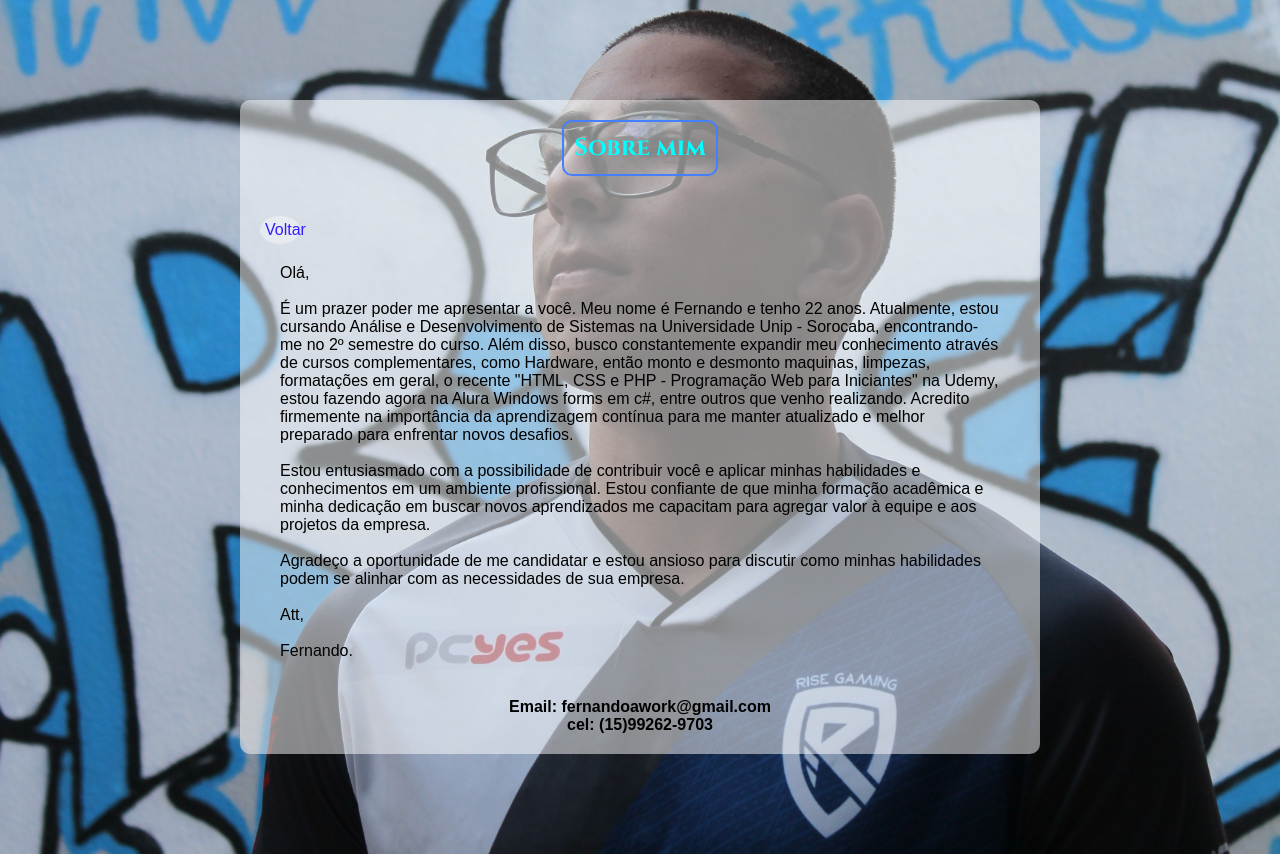
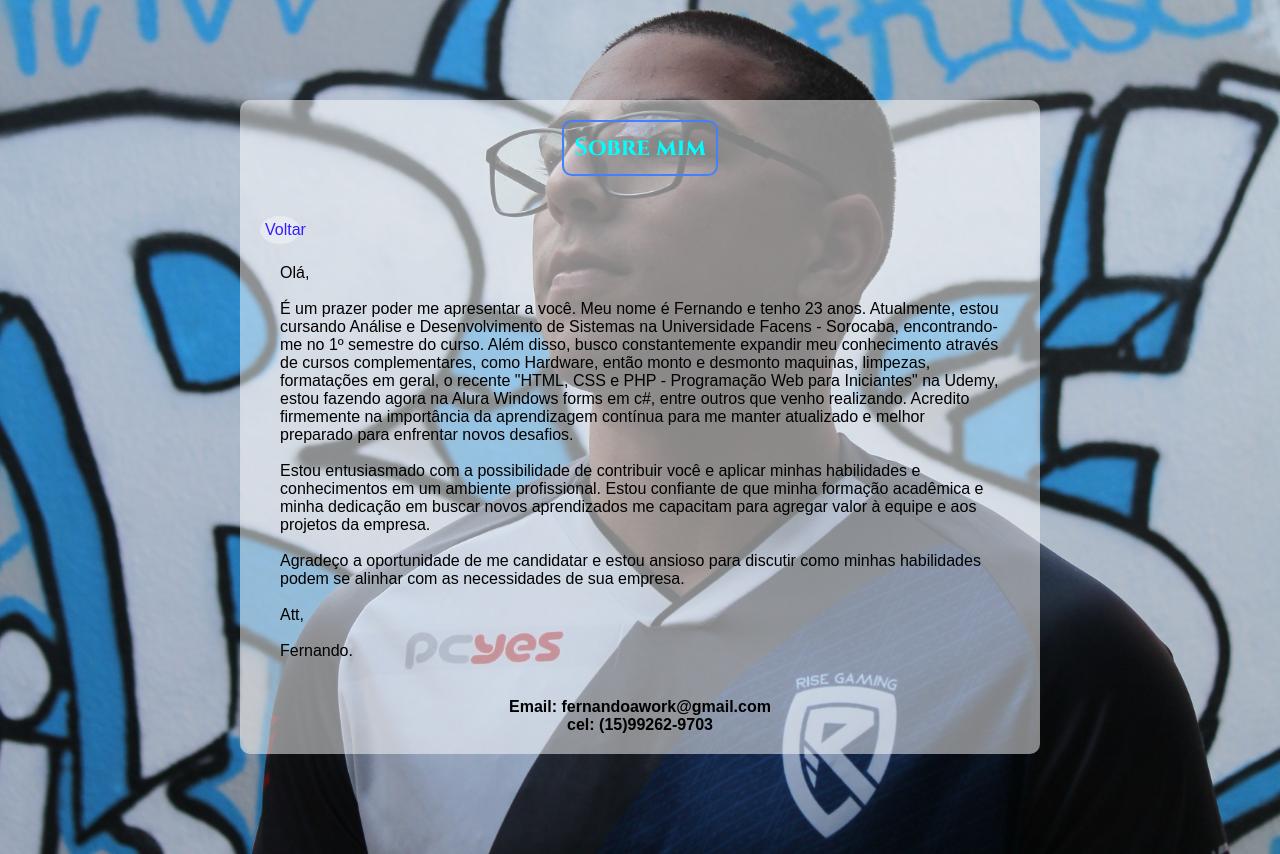
Before and after one commit to FerCodde/portfolio-, a plain HTML site: page aboutme.html in a window 1280 px wide. Drawn offline with Linux system fonts and the light colour scheme; a web font is replaced by a local one.

Commit message:
Update aboutme.html

```diff
--- a/aboutme.html
+++ b/aboutme.html
@@ -12,7 +12,7 @@
         <a href="index.html" class="voltar">Voltar</a>
         <p id="apresentacao">
             Olá,<br><br>
-            É um prazer poder me apresentar a você. Meu nome é Fernando e tenho 22 anos. Atualmente, estou cursando Análise e Desenvolvimento de Sistemas na Universidade Unip - Sorocaba, encontrando-me no 2º semestre do curso. Além disso, busco constantemente expandir meu conhecimento através de cursos complementares, como Hardware, então monto e desmonto maquinas, limpezas, formatações em geral,
+            É um prazer poder me apresentar a você. Meu nome é Fernando e tenho 23 anos. Atualmente, estou cursando Análise e Desenvolvimento de Sistemas na Universidade Facens - Sorocaba, encontrando-me no 1º semestre do curso. Além disso, busco constantemente expandir meu conhecimento através de cursos complementares, como Hardware, então monto e desmonto maquinas, limpezas, formatações em geral,
             o recente "HTML, CSS e PHP - Programação Web para Iniciantes" na Udemy, estou fazendo agora na Alura Windows forms em c#, entre outros que venho realizando. Acredito firmemente na importância da aprendizagem contínua para me manter atualizado e melhor preparado para enfrentar novos desafios.<br><br>
             Estou entusiasmado com a possibilidade de contribuir você e aplicar minhas habilidades e conhecimentos em um ambiente profissional. Estou confiante de que minha formação acadêmica e minha dedicação em buscar novos aprendizados me capacitam para agregar valor à equipe e aos projetos da empresa.<br><br>
             Agradeço a oportunidade de me candidatar e estou ansioso para discutir como minhas habilidades podem se alinhar com as necessidades de sua empresa.<br><br>
```
